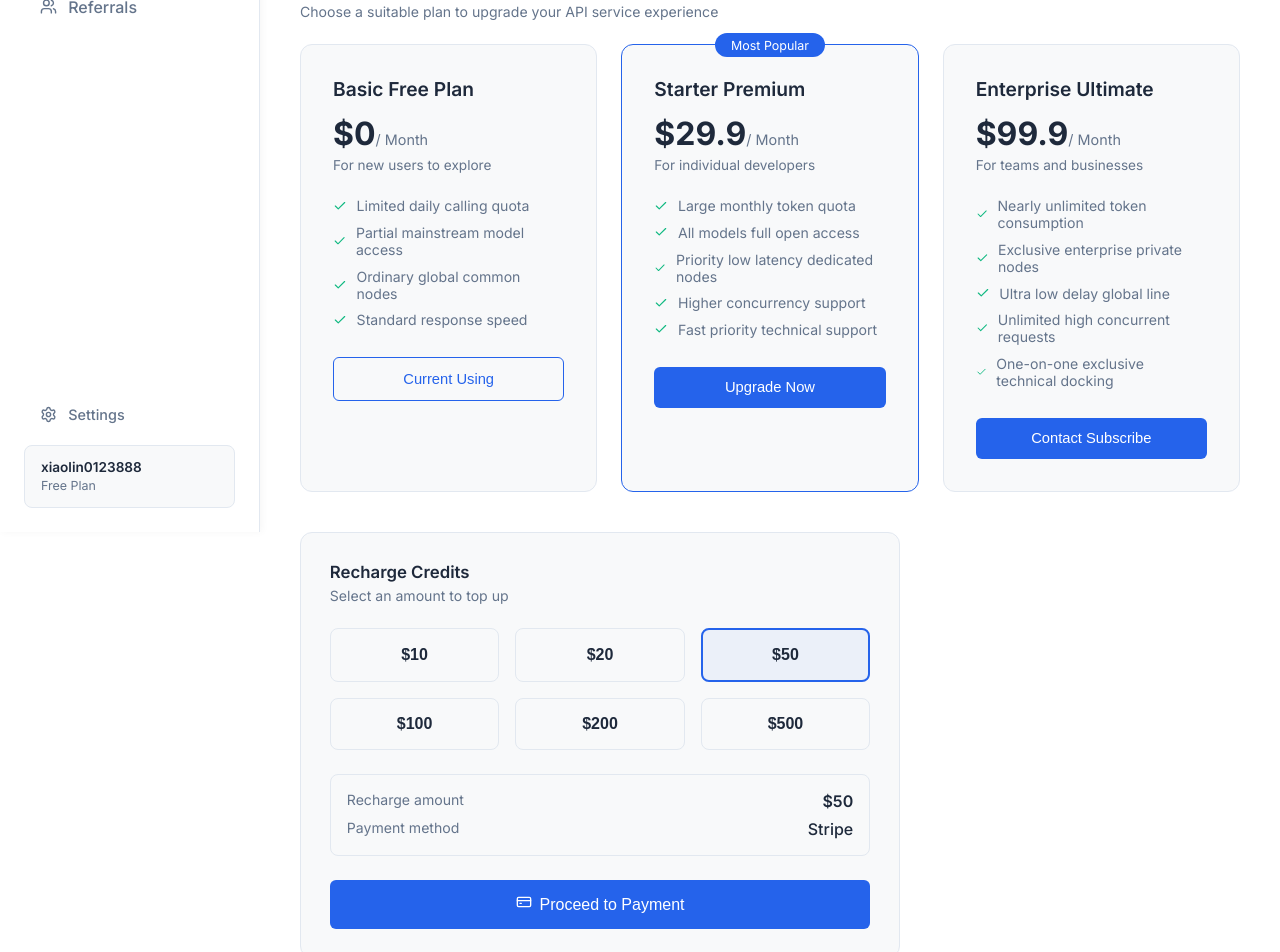
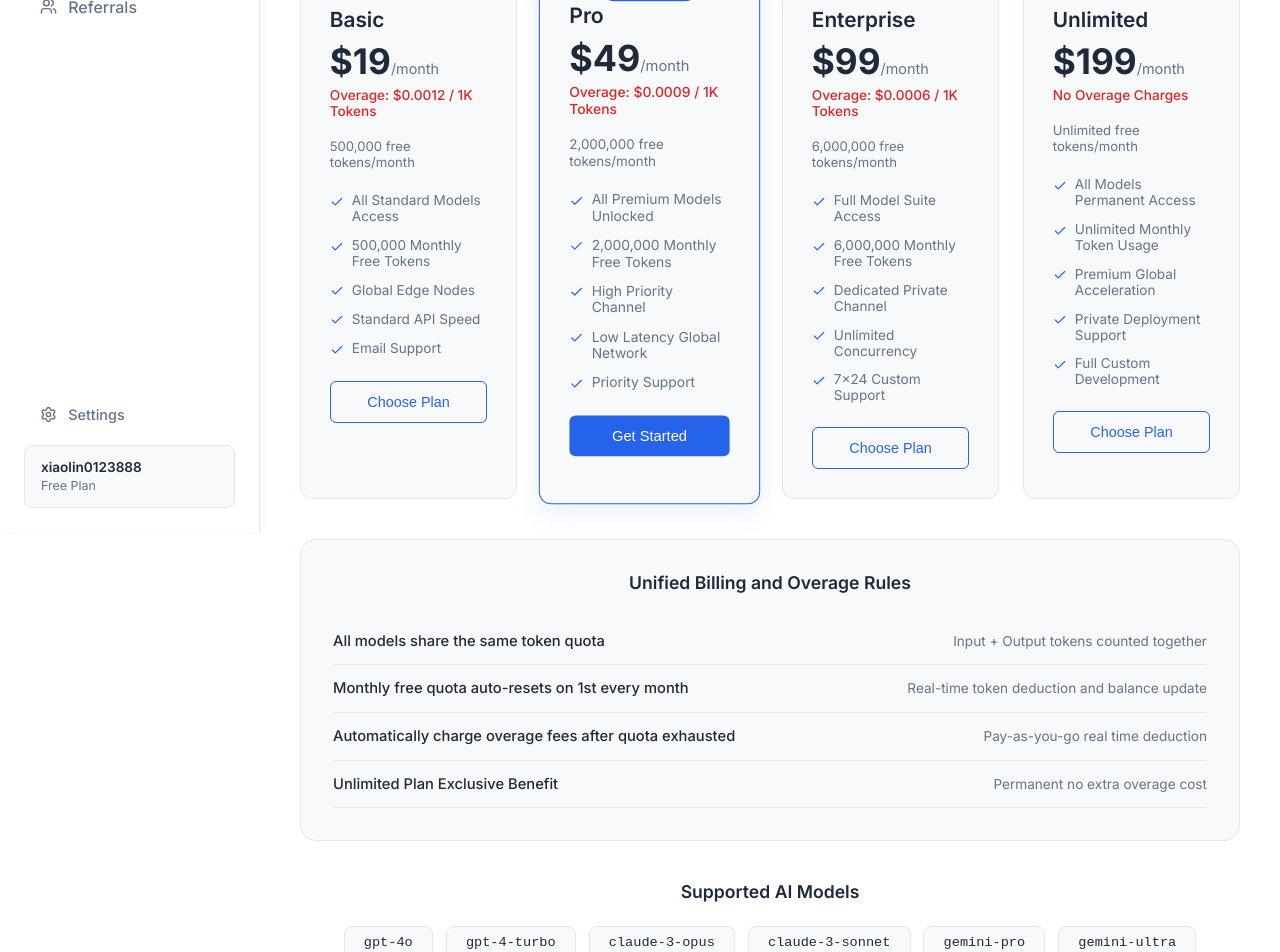
Before and after one commit to xiaolin0123888/llmrpc.com, a Next.js app: page /billing in a window 1280 px wide. Shown: the part 340-1292 px from the top of the page. Built offline with nearby package versions, Linux system fonts and the light colour scheme.

Commit message:
Update billing page: 4-tier pricing with overage rules, model list

```diff
--- a/app/(main)/billing/page.tsx
+++ b/app/(main)/billing/page.tsx
@@ -1,134 +1,157 @@
 'use client'
-import { useState } from 'react'
-import { CreditCard, Check } from 'lucide-react'
+import { Check } from 'lucide-react'
 
 const PLANS = [
   {
-    name: 'Basic Free Plan',
-    price: '$0',
-    period: '/ Month',
-    desc: 'For new users to explore',
-    features: ['Limited daily calling quota', 'Partial mainstream model access', 'Ordinary global common nodes', 'Standard response speed'],
-    cta: 'Current Using',
+    name: 'Basic',
+    price: '19',
+    monthly_quota: '500,000',
+    overage: '0.0012',
+    features: [
+      'All Standard Models Access',
+      '500,000 Monthly Free Tokens',
+      'Global Edge Nodes',
+      'Standard API Speed',
+      'Email Support',
+    ],
     hot: false,
   },
   {
-    name: 'Starter Premium',
-    price: '$29.9',
-    period: '/ Month',
-    desc: 'For individual developers',
-    features: ['Large monthly token quota', 'All models full open access', 'Priority low latency dedicated nodes', 'Higher concurrency support', 'Fast priority technical support'],
-    cta: 'Upgrade Now',
+    name: 'Pro',
+    price: '49',
+    monthly_quota: '2,000,000',
+    overage: '0.0009',
+    features: [
+      'All Premium Models Unlocked',
+      '2,000,000 Monthly Free Tokens',
+      'High Priority Channel',
+      'Low Latency Global Network',
+      'Priority Support',
+    ],
     hot: true,
   },
   {
-    name: 'Enterprise Ultimate',
-    price: '$99.9',
-    period: '/ Month',
-    desc: 'For teams and businesses',
-    features: ['Nearly unlimited token consumption', 'Exclusive enterprise private nodes', 'Ultra low delay global line', 'Unlimited high concurrent requests', 'One-on-one exclusive technical docking'],
-    cta: 'Contact Subscribe',
+    name: 'Enterprise',
+    price: '99',
+    monthly_quota: '6,000,000',
+    overage: '0.0006',
+    features: [
+      'Full Model Suite Access',
+      '6,000,000 Monthly Free Tokens',
+      'Dedicated Private Channel',
+      'Unlimited Concurrency',
+      '7x24 Custom Support',
+    ],
+    hot: false,
+  },
+  {
+    name: 'Unlimited',
+    price: '199',
+    monthly_quota: 'Unlimited',
+    overage: '0',
+    features: [
+      'All Models Permanent Access',
+      'Unlimited Monthly Token Usage',
+      'Premium Global Acceleration',
+      'Private Deployment Support',
+      'Full Custom Development',
+    ],
     hot: false,
   },
 ]
 
-const AMOUNTS = ['$10', '$20', '$50', '$100', '$200', '$500']
+const BILLING_RULES = [
+  { label: 'All models share the same token quota', desc: 'Input + Output tokens counted together' },
+  { label: 'Monthly free quota auto-resets on 1st every month', desc: 'Real-time token deduction and balance update' },
+  { label: 'Automatically charge overage fees after quota exhausted', desc: 'Pay-as-you-go real time deduction' },
+  { label: 'Unlimited Plan Exclusive Benefit', desc: 'Permanent no extra overage cost' },
+]
+
+const MODELS = [
+  'gpt-4o', 'gpt-4-turbo', 'claude-3-opus', 'claude-3-sonnet',
+  'gemini-pro', 'gemini-ultra', 'llama-3-70b', 'llama-3-8b',
+  'qwen-turbo', 'qwen-plus', 'mistral-large', 'deepseek-chat',
+]
 
 export default function BillingPage() {
-  const [balance] = useState('$48.20')
-  const [selected, setSelected] = useState('$50')
-
   return (
     <div>
-      {/* Balance */}
-      <div className="card" style={{ padding: '1.8rem', marginBottom: '2rem' }}>
-        <div style={{ display: 'flex', justifyContent: 'space-between', alignItems: 'center' }}>
-          <div>
-            <div style={{ fontSize: '0.88rem', color: 'var(--text-gray)', marginBottom: '0.4rem' }}>Account Balance</div>
-            <div style={{ fontSize: '2rem', fontWeight: 700, color: 'var(--text-dark)' }}>{balance}</div>
-          </div>
-          <div style={{ display: 'flex', gap: '1rem' }}>
-            <button className="btn-primary" style={{ padding: '0.7rem 1.5rem' }}>Withdraw</button>
-          </div>
-        </div>
+      {/* Header */}
+      <div style={{ textAlign: 'center', marginBottom: '3rem' }}>
+        <h1 style={{ fontSize: '2rem', fontWeight: 700, color: 'var(--text-dark)', marginBottom: '0.8rem' }}>
+          One API Key — All AI Models
+        </h1>
+        <p style={{ color: 'var(--text-gray)', fontSize: '1rem', maxWidth: '600px', margin: '0 auto', lineHeight: 1.7 }}>
+          Unified global inference network. One endpoint, one key, one billing system to access all top-tier large language models.
+        </p>
       </div>
 
       {/* Plans */}
-      <div style={{ marginBottom: '2.5rem' }}>
-        <h3 style={{ fontSize: '1.1rem', fontWeight: 600, color: 'var(--text-dark)', marginBottom: '0.3rem' }}>Subscription Plans</h3>
-        <p style={{ color: 'var(--text-gray)', fontSize: '0.88rem', marginBottom: '1.5rem' }}>Choose a suitable plan to upgrade your API service experience</p>
-        <div style={{ display: 'grid', gridTemplateColumns: 'repeat(3, 1fr)', gap: '1.5rem' }}>
+      <div style={{ display: 'grid', gridTemplateColumns: 'repeat(4, 1fr)', gap: '1.5rem', marginBottom: '2.5rem' }}>
         {PLANS.map((p) => (
           <div
             key={p.name}
             className="card"
-              style={{ padding: '2rem', position: 'relative', borderColor: p.hot ? 'var(--primary)' : undefined }}
+            style={{
+              padding: '1.8rem',
+              borderColor: p.hot ? 'var(--primary)' : undefined,
+              transform: p.hot ? 'scale(1.02)' : undefined,
+              boxShadow: p.hot ? '0 8px 25px rgba(59,130,246,0.12)' : undefined,
+              position: 'relative',
+            }}
           >
             {p.hot && (
               <div style={{ position: 'absolute', top: '-12px', left: '50%', transform: 'translateX(-50%)', background: 'var(--primary)', padding: '0.3rem 1rem', borderRadius: '20px', fontSize: '0.78rem', color: '#fff' }}>
                 Most Popular
               </div>
             )}
-              <h3 style={{ fontSize: '1.2rem', fontWeight: 600, color: 'var(--text-dark)', marginBottom: '0.8rem' }}>{p.name}</h3>
-              <div style={{ fontSize: '2rem', fontWeight: 700, color: 'var(--text-dark)', marginBottom: '0.3rem' }}>{p.price}<span style={{ fontSize: '0.9rem', fontWeight: 400, color: 'var(--text-gray)' }}>{p.period}</span></div>
-              <p style={{ fontSize: '0.85rem', color: 'var(--text-gray)', marginBottom: '1.5rem' }}>{p.desc}</p>
-              <ul style={{ listStyle: 'none', marginBottom: '1.8rem' }}>
+            <div style={{ fontSize: '1.3rem', fontWeight: 600, color: 'var(--text-dark)', marginBottom: '0.5rem' }}>{p.name}</div>
+            <div style={{ fontSize: '2.2rem', fontWeight: 700, color: 'var(--text-dark)', marginBottom: '0.3rem' }}>
+              ${p.price}<span style={{ fontSize: '0.9rem', fontWeight: 400, color: 'var(--text-gray)' }}>/month</span>
+            </div>
+            <div style={{ fontSize: '0.85rem', color: '#dc2626', fontWeight: 500, marginBottom: '1.2rem' }}>
+              {p.name === 'Unlimited' ? 'No Overage Charges' : `Overage: $${p.overage} / 1K Tokens`}
+            </div>
+            <div style={{ fontSize: '0.82rem', color: 'var(--text-gray)', marginBottom: '1.2rem' }}>
+              {p.monthly_quota} free tokens/month
+            </div>
+            <ul style={{ listStyle: 'none', padding: 0, marginBottom: '1.5rem' }}>
               {p.features.map((f) => (
-                  <li key={f} style={{ display: 'flex', alignItems: 'center', gap: '0.6rem', fontSize: '0.88rem', color: 'var(--text-gray)', marginBottom: '0.6rem' }}>
-                    <Check size={14} color="var(--success)" /> {f}
+                <li key={f} style={{ display: 'flex', alignItems: 'flex-start', gap: '0.5rem', fontSize: '0.85rem', color: 'var(--text-gray)', marginBottom: '0.6rem', paddingTop: '0.2rem' }}>
+                  <Check size={14} color="var(--primary)" style={{ flexShrink: 0, marginTop: '0.15rem' }} />
+                  {f}
                 </li>
               ))}
             </ul>
             <button
-                className={p.cta === 'Current Using' ? 'btn-outline' : 'btn-primary'}
-                style={{ width: '100%', padding: '0.8rem', fontSize: '0.92rem' }}
+              className={p.hot ? 'btn-primary' : 'btn-outline'}
+              style={{ width: '100%', padding: '0.75rem', fontSize: '0.9rem' }}
             >
-                {p.cta}
+              {p.hot ? 'Get Started' : 'Choose Plan'}
             </button>
           </div>
         ))}
       </div>
+
+      {/* Billing Rules */}
+      <div style={{ background: 'var(--bg-card)', borderRadius: '16px', padding: '2rem', border: '1px solid var(--border)', marginBottom: '2.5rem' }}>
+        <h3 style={{ fontSize: '1.1rem', fontWeight: 600, color: 'var(--text-dark)', marginBottom: '1.5rem', textAlign: 'center' }}>Unified Billing and Overage Rules</h3>
+        {BILLING_RULES.map((r) => (
+          <div key={r.label} style={{ display: 'flex', justifyContent: 'space-between', padding: '0.9rem 0', borderBottom: '1px solid var(--border)', alignItems: 'center' }}>
+            <div style={{ fontSize: '0.92rem', fontWeight: 500, color: 'var(--text-dark)' }}>{r.label}</div>
+            <div style={{ fontSize: '0.85rem', color: 'var(--text-gray)' }}>{r.desc}</div>
+          </div>
+        ))}
       </div>
 
-      {/* Recharge */}
-      <div className="card" style={{ padding: '1.8rem', maxWidth: '600px' }}>
-        <h3 style={{ fontSize: '1.05rem', fontWeight: 600, color: 'var(--text-dark)', marginBottom: '0.3rem' }}>Recharge Credits</h3>
-        <p style={{ color: 'var(--text-gray)', fontSize: '0.88rem', marginBottom: '1.5rem' }}>Select an amount to top up</p>
-        <div style={{ display: 'grid', gridTemplateColumns: 'repeat(3, 1fr)', gap: '1rem', marginBottom: '1.5rem' }}>
-          {AMOUNTS.map((a) => (
-            <button
-              key={a}
-              onClick={() => setSelected(a)}
-              style={{
-                padding: '1rem',
-                borderRadius: '8px',
-                border: selected === a ? '2px solid var(--primary)' : '1px solid var(--border)',
-                background: selected === a ? 'rgba(37,99,235,0.06)' : 'var(--bg-card)',
-                color: 'var(--text-dark)',
-                fontSize: '1rem',
-                fontWeight: 600,
-                cursor: 'pointer',
-                transition: '0.2s',
-              }}
-            >
-              {a}
-            </button>
+      {/* Models */}
+      <div style={{ textAlign: 'center' }}>
+        <h3 style={{ fontSize: '1.1rem', fontWeight: 600, color: 'var(--text-dark)', marginBottom: '1.5rem' }}>Supported AI Models</h3>
+        <div style={{ display: 'flex', gap: '0.8rem', justifyContent: 'center', flexWrap: 'wrap' }}>
+          {MODELS.map((m) => (
+            <span key={m} className="model-tag" style={{ fontFamily: 'monospace', fontSize: '0.85rem' }}>{m}</span>
           ))}
         </div>
-        <div style={{ padding: '1rem', background: 'var(--bg-card)', borderRadius: '8px', border: '1px solid var(--border)', marginBottom: '1.5rem' }}>
-          <div style={{ display: 'flex', justifyContent: 'space-between', marginBottom: '0.5rem' }}>
-            <span style={{ color: 'var(--text-gray)', fontSize: '0.88rem' }}>Recharge amount</span>
-            <span style={{ fontWeight: 600, color: 'var(--text-dark)' }}>{selected}</span>
-          </div>
-          <div style={{ display: 'flex', justifyContent: 'space-between' }}>
-            <span style={{ color: 'var(--text-gray)', fontSize: '0.88rem' }}>Payment method</span>
-            <span style={{ fontWeight: 500, color: 'var(--text-dark)' }}>Stripe</span>
-          </div>
-        </div>
-        <button className="btn-primary" style={{ width: '100%', padding: '0.9rem', fontSize: '1rem' }}>
-          <CreditCard size={16} style={{ display: 'inline', marginRight: '0.5rem' }} />
-          Proceed to Payment
-        </button>
       </div>
     </div>
   )
```
Lines whose indentation alone changed are shown as unchanged.
